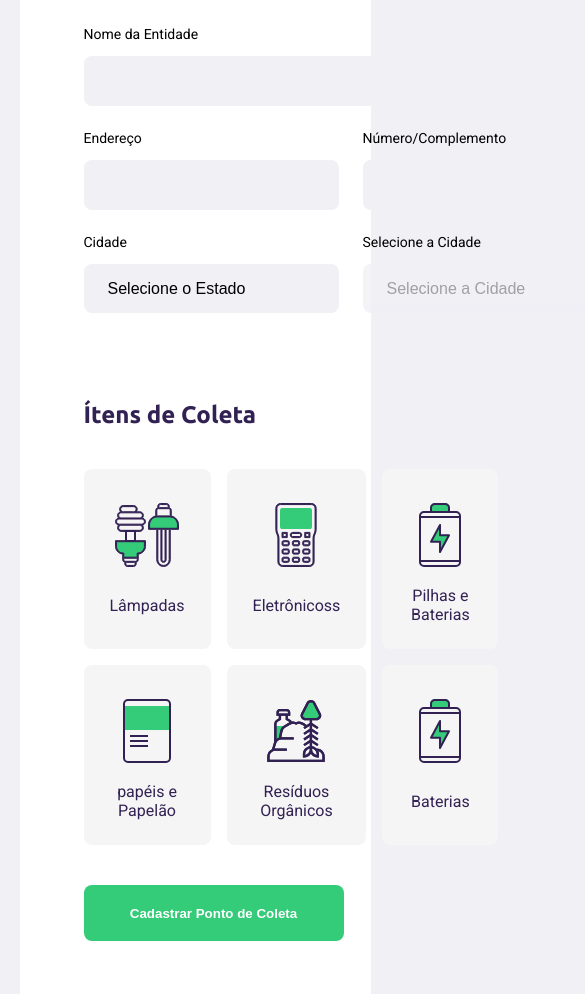
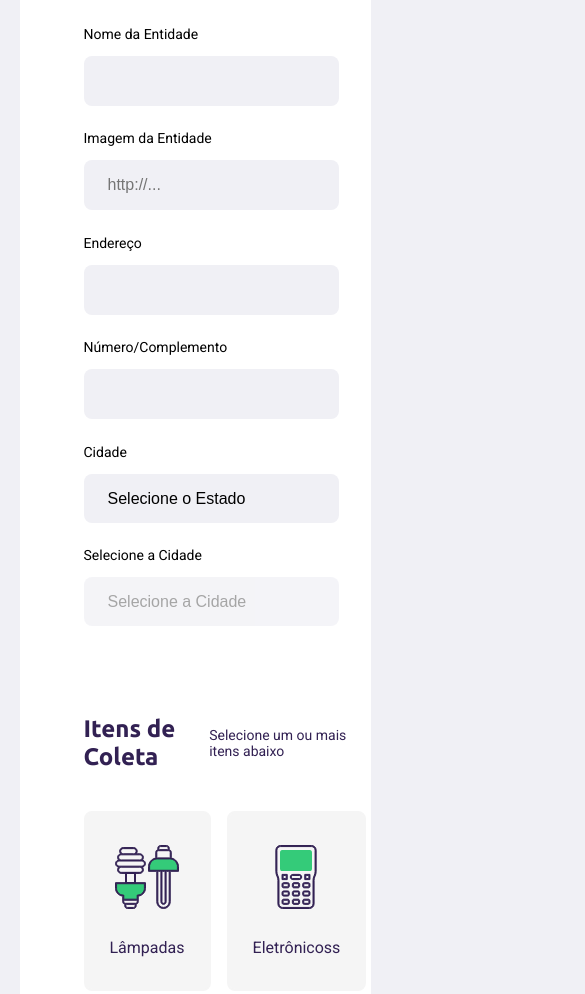
Before and after one commit to drigosantos81/e-coleta, a website: page src/pages/create-point.html in a window 390 px wide. Shown: the part 460-1454 px from the top of the page, 585 px wide, since content can reach past the window. Drawn offline with nearby package versions, Linux system fonts and the light colour scheme; files that its build step writes are made by us from their sources; files whose address does not match are found by name.

Commit message:
Pequenos ajustes na responsividade do formulário de cadastro de um novo ponto.

```diff
--- a/public/styles/create-point.css
+++ b/public/styles/create-point.css
@@ -46,10 +46,19 @@ form fieldset {
 
 form legend {
     margin: 0 0 40px 0;
+    display: flex;
+    align-items: center;
+    justify-content: space-between;
+    width: 100%;
 }
 
 form legend h2 {
     font-size: 24px;
+}
+
+form legend span {
+    color: var(--title-color);
+    font-size: 14px;
 }
 
 form .field {
--- a/public/styles/responsive.css
+++ b/public/styles/responsive.css
@@ -26,6 +26,18 @@
     #page-search-results .cards img {
         height: 200px;
     }
+
+    #page-create-point .field-group {
+        flex-direction: column;
+    }
+
+    #page-create-point .field-group .field + .field {
+        margin: 0 0 25px 0;
+    }
+
+    #page-create-point .items-grid {
+        grid-template-columns: 1fr 1fr;
+    }
 }
 
 @media (min-width: 1700px) {
--- a/src/pages/create-point.html
+++ b/src/pages/create-point.html
@@ -23,9 +23,15 @@
                 <h2>Dados da Entidade</h2>
             </legend>
 
-            <div class="field">
-                <label for="name">Nome da Entidade</label>
-                <input type="text" name="name" id="" required>
+            <div class="field-group">
+                <div class="field">
+                    <label for="name">Nome da Entidade</label>
+                    <input type="text" name="name"  required>
+                </div>
+                <div class="field">
+                    <label for="name">Imagem da Entidade</label>
+                    <input type="url" name="image" placeholder="http://..." required>
+                </div>
             </div>
 
             <div class="field-group">
@@ -59,7 +65,8 @@
 
         <fieldset>
             <legend>
-                <h2>Ítens de Coleta</h2>
+                <h2>Itens de Coleta</h2>
+                <span>Selecione um ou mais itens abaixo</span>
             </legend>
             <div class="items-grid">
                 <li data-id="1">
```
